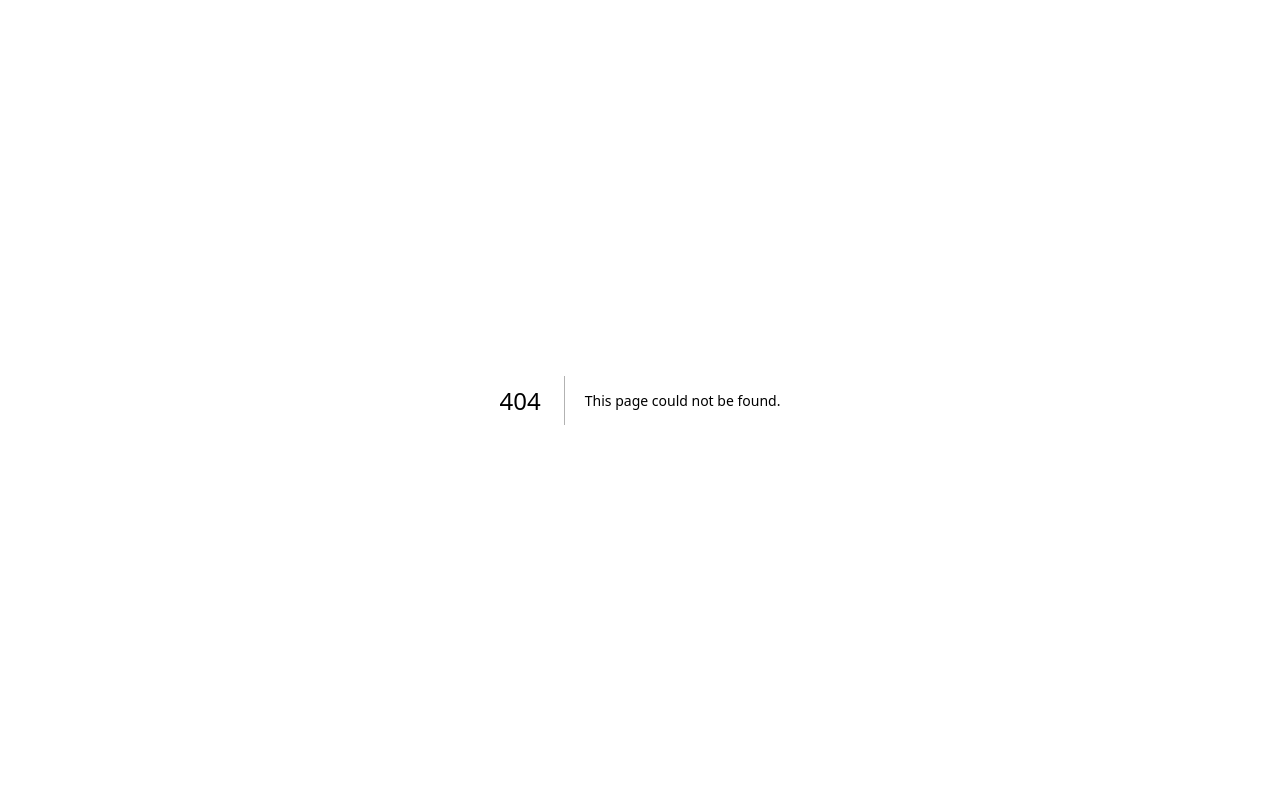
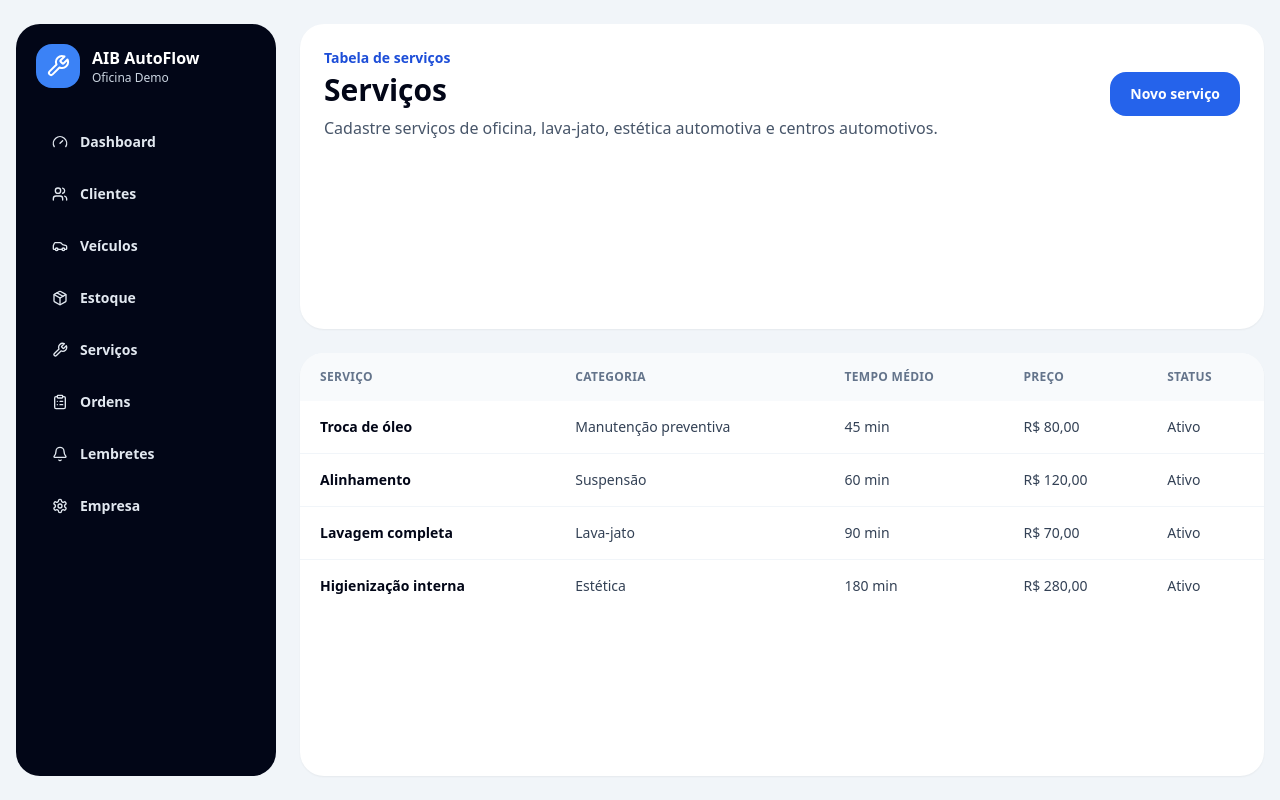
Before and after one commit to anjobrito/ajb-autoflow, a Next.js app: page /servicos in a window 1280 px wide. Before the commit this address had no page. Built offline with nearby package versions, Linux system fonts and the light colour scheme.

Commit message:
feat: add services page

```diff
--- /dev/null
+++ b/app/servicos/page.tsx
@@ -0,0 +1,24 @@
+import { AppShell } from "@/components/app-shell";
+import { DataTable } from "@/components/data-table";
+import { PageHeader } from "@/components/page-header";
+
+const rows = [
+  ["Troca de óleo", "Manutenção preventiva", "45 min", "R$ 80,00", "Ativo"],
+  ["Alinhamento", "Suspensão", "60 min", "R$ 120,00", "Ativo"],
+  ["Lavagem completa", "Lava-jato", "90 min", "R$ 70,00", "Ativo"],
+  ["Higienização interna", "Estética", "180 min", "R$ 280,00", "Ativo"],
+];
+
+export default function ServicosPage() {
+  return (
+    <AppShell>
+      <PageHeader
+        eyebrow="Tabela de serviços"
+        title="Serviços"
+        description="Cadastre serviços de oficina, lava-jato, estética automotiva e centros automotivos."
+        actionLabel="Novo serviço"
+      />
+      <DataTable columns={["Serviço", "Categoria", "Tempo médio", "Preço", "Status"]} rows={rows} />
+    </AppShell>
+  );
+}
```
